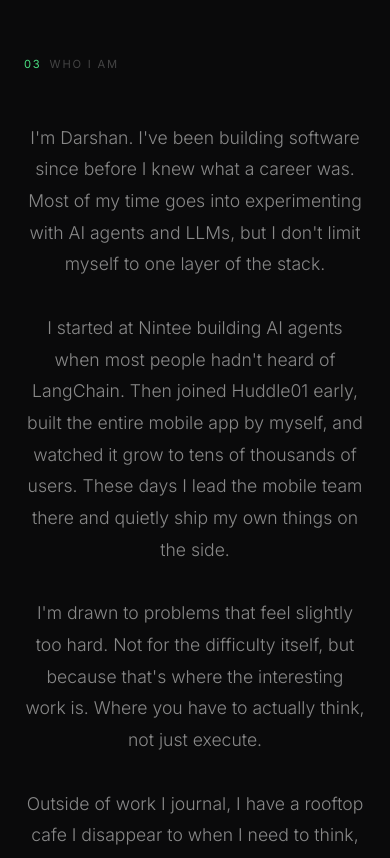
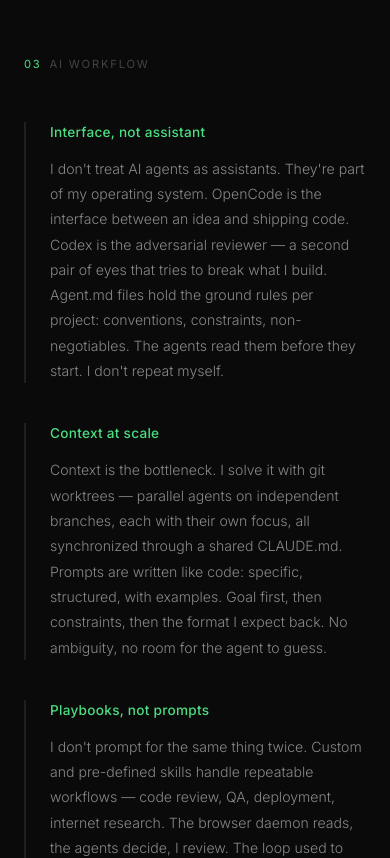
Before and after one commit to ponikar/ponikar, a Next.js app: page / in a window 390 px wide. Shown: the part 4920-5778 px from the top of the page. Built offline with nearby package versions, Linux system fonts and the light colour scheme.

Commit message:
add AI Workflow section

```diff
--- a/pages/index.tsx
+++ b/pages/index.tsx
@@ -4,6 +4,7 @@ import { Navbar } from "../src/components/Navbar/Navbar";
 import { Hero } from "../src/components/Hero/Hero";
 import { Work } from "../src/components/Work/Work";
 import { Writing } from "../src/components/Writing/Writing";
+import { AIWorkflow } from "../src/components/AIWorkflow/AIWorkflow";
 import { About } from "../src/components/About/About";
 import { HowIWork } from "../src/components/HowIWork/HowIWork";
 import { Books } from "../src/components/Books/Books";
@@ -35,6 +36,7 @@ const Home: NextPage = () => {
       <Hero />
       <Work />
       <Writing />
+      <AIWorkflow />
       <About />
       <HowIWork />
       <Books />
--- /dev/null
+++ b/src/components/AIWorkflow/AIWorkflow.module.css
@@ -0,0 +1,55 @@
+.section {
+  padding: 7rem 3.5rem;
+  border-bottom: 0.5px solid var(--border);
+}
+
+.label {
+  font-size: 0.7rem;
+  font-weight: 400;
+  letter-spacing: 0.16em;
+  text-transform: uppercase;
+  color: var(--text3);
+  margin-bottom: 3rem;
+}
+
+.label span {
+  color: var(--accent);
+  margin-right: 0.5rem;
+}
+
+.inner {
+  max-width: 680px;
+  display: flex;
+  flex-direction: column;
+  gap: 2.5rem;
+}
+
+.block {
+  border-left: 2px solid var(--border);
+  padding-left: 1.5rem;
+  transition: border-color 0.2s;
+}
+
+.block:hover {
+  border-color: var(--accent);
+}
+
+.blockTitle {
+  font-size: 0.85rem;
+  font-weight: 500;
+  color: var(--accent);
+  margin-bottom: 0.75rem;
+  letter-spacing: 0.02em;
+}
+
+.blockBody {
+  font-size: 0.88rem;
+  font-weight: 300;
+  color: var(--text2);
+  line-height: 1.8;
+}
+
+@media (max-width: 768px) {
+  .section { padding: 4rem 1.5rem; }
+  .inner { max-width: 100%; }
+}
--- /dev/null
+++ b/src/components/AIWorkflow/AIWorkflow.tsx
@@ -0,0 +1,33 @@
+import { FC } from "react";
+import styles from "./AIWorkflow.module.css";
+
+const sections = [
+  {
+    title: "Interface, not assistant",
+    body: "I don't treat AI agents as assistants. They're part of my operating system. OpenCode is the interface between an idea and shipping code. Codex is the adversarial reviewer — a second pair of eyes that tries to break what I build. Agent.md files hold the ground rules per project: conventions, constraints, non-negotiables. The agents read them before they start. I don't repeat myself.",
+  },
+  {
+    title: "Context at scale",
+    body: "Context is the bottleneck. I solve it with git worktrees — parallel agents on independent branches, each with their own focus, all synchronized through a shared CLAUDE.md. Prompts are written like code: specific, structured, with examples. Goal first, then constraints, then the format I expect back. No ambiguity, no room for the agent to guess.",
+  },
+  {
+    title: "Playbooks, not prompts",
+    body: "I don't prompt for the same thing twice. Custom and pre-defined skills handle repeatable workflows — code review, QA, deployment, internet research. The browser daemon reads, the agents decide, I review. The loop used to take days. Now it takes one focused session.",
+  },
+];
+
+export const AIWorkflow: FC = () => {
+  return (
+    <section id="ai-workflow" className={styles.section}>
+      <p className={styles.label}><span>03</span>AI Workflow</p>
+      <div className={styles.inner}>
+        {sections.map((s, i) => (
+          <div key={i} className={styles.block}>
+            <p className={styles.blockTitle}>{s.title}</p>
+            <p className={styles.blockBody}>{s.body}</p>
+          </div>
+        ))}
+      </div>
+    </section>
+  );
+};
--- a/src/components/About/About.tsx
+++ b/src/components/About/About.tsx
@@ -36,7 +36,7 @@ export const About: FC = () => {
 
   return (
     <section id="who" className={styles.section}>
-      <p className={styles.label}><span>03</span>Who I am</p>
+      <p className={styles.label}><span>04</span>Who I am</p>
       <div className={styles.inner}>
         {paragraphs.map((text, i) => (
           <p
--- a/src/components/Books/Books.tsx
+++ b/src/components/Books/Books.tsx
@@ -14,7 +14,7 @@ const books = [
 export const Books: FC = () => {
   return (
     <section id="books" className={styles.section}>
-      <p className={styles.label}><span>05</span>Books</p>
+      <p className={styles.label}><span>06</span>Books</p>
       <div className={styles.grid}>
         {books.map((book, i) => (
           <div key={i} className={styles.card}>
--- a/src/components/Contact/Contact.tsx
+++ b/src/components/Contact/Contact.tsx
@@ -14,7 +14,7 @@ export const Contact: FC = () => {
     <section id="contact" className={styles.section}>
       <div className={styles.inner}>
         <div className={styles.left}>
-          <p className={styles.label}><span>06</span>Contact</p>
+          <p className={styles.label}><span>07</span>Contact</p>
           <h2 className={styles.heading}>
             Let&rsquo;s talk.<br />
             <span className={styles.dim}>I don&rsquo;t bite.</span>
--- a/src/components/HowIWork/HowIWork.tsx
+++ b/src/components/HowIWork/HowIWork.tsx
@@ -23,7 +23,7 @@ const items = [
 export const HowIWork: FC = () => {
   return (
     <section id="how" className={styles.section}>
-      <p className={styles.label}><span>04</span>How I work</p>
+      <p className={styles.label}><span>05</span>How I work</p>
       <div className={styles.grid}>
         {items.map((item, i) => (
           <div key={i} className={styles.card}>
--- a/src/components/Navbar/Navbar.tsx
+++ b/src/components/Navbar/Navbar.tsx
@@ -13,6 +13,7 @@ export const Navbar: FC = () => {
       <ul className={`${styles.links} ${open ? styles.open : ""}`}>
         <li><a href="#work" onClick={close}>Work</a></li>
         <li><a href="#writing" onClick={close}>Blog</a></li>
+        <li><a href="#ai-workflow" onClick={close}>AI Workflow</a></li>
         <li><a href="#who" onClick={close}>About</a></li>
         <li><a href="#books" onClick={close}>Books</a></li>
         <li><a href="#contact" onClick={close}>Contact</a></li>
```
